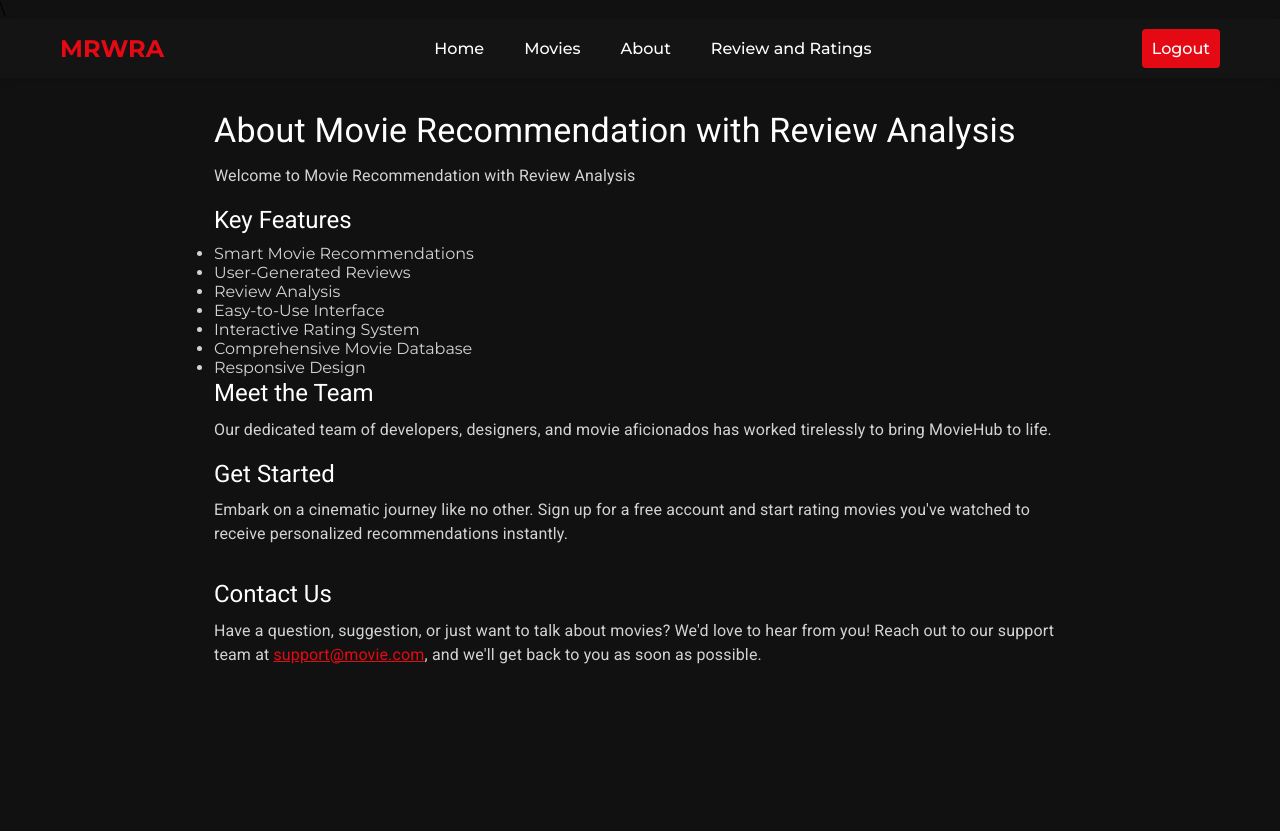
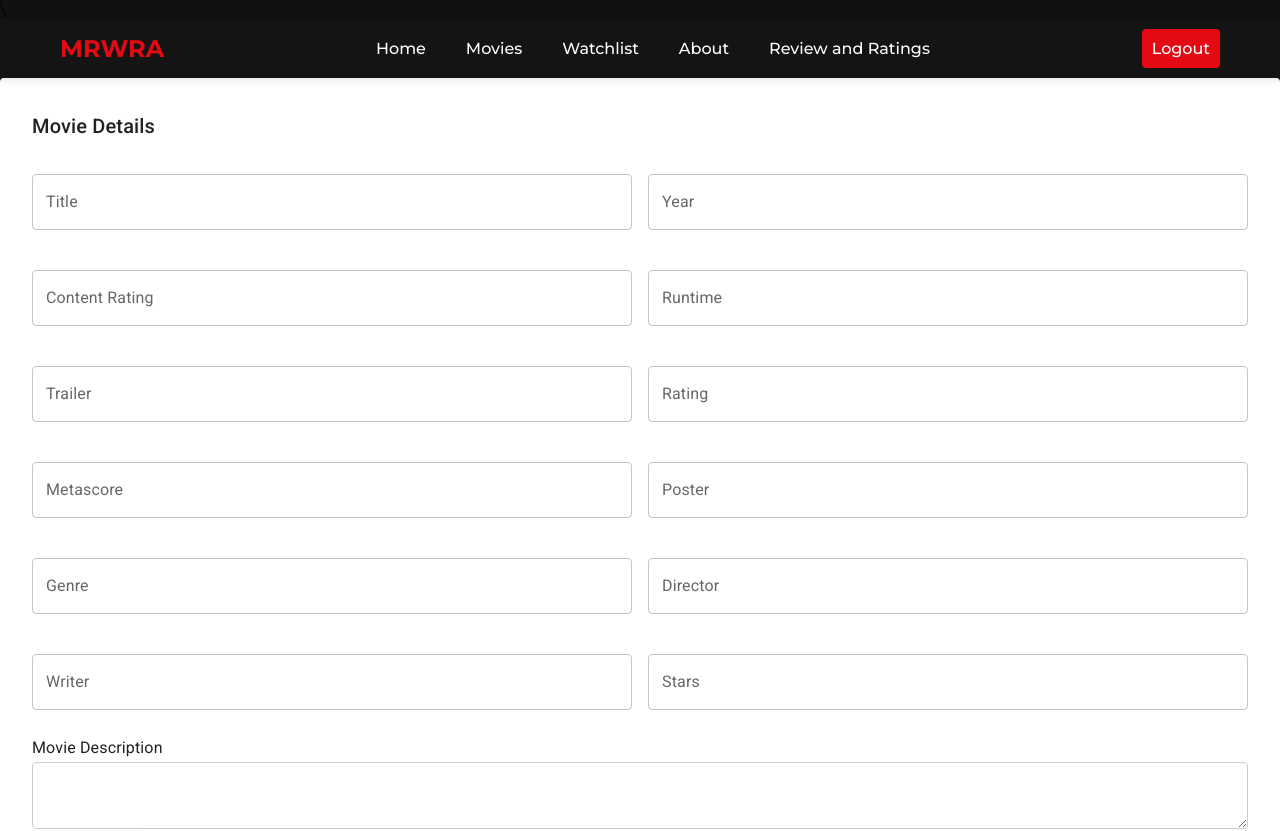
Before and after one commit to Suyashaa14/MRWRA-frontend, a React (Create React App) app: page /about in a window 1280 px wide. Shown: the top 831 px of the page. Before the commit the page ends 800 px from the top, so only its background shows below. Built offline with nearby package versions, Linux system fonts and the light colour scheme.

Commit message:
Added features with add movie from admin

```diff
--- a/src/App.js
+++ b/src/App.js
@@ -1,5 +1,6 @@
 import "./App.css";
 import MovieCard from "./Pages/Components/MovieCard";
+import Watchlist from "./Pages/WatchList";
 import Home from "./Pages/Home";
 import MovieRatings from "./Pages/MovieRatings";
 import Movies from "./Pages/Movies";
@@ -19,6 +20,7 @@ function App() {
           <Route path="/login" element={<Login />} />
           <Route path="/home" element={<Home />} />
           <Route path="/movie" element={<Movies />} />
+          <Route path="/watchlist" element={<Watchlist />} />
           <Route path="/about" element={<About />} />
           <Route path="/movieratings" element={<MovieRatings />} />
           <Route path="/search/:id" element={<SearchResult />} />
--- a/src/Pages/About.js
+++ b/src/Pages/About.js
@@ -2,11 +2,13 @@ import React from "react";
 import { Container, Typography, Button } from "@mui/material";
 import { Link } from "react-router-dom";
 import NavBar from "./Components/NavBar";
+import MovieList from "./Admin";
 
 const About = () => {
   return (
     <>
       <NavBar />
+      <MovieList />
       <Container maxWidth="md" sx={{ mt: 4 }}>
         <Typography variant="h4" gutterBottom sx={{ color: "#fff" }}>
           About Movie Recommendation with Review Analysis
--- /dev/null
+++ b/src/Pages/Admin/add/index.js
@@ -0,0 +1,224 @@
+import React, { useState } from "react";
+import TextField from "@mui/material/TextField";
+import Button from "@mui/material/Button";
+import Card from "@mui/material/Card";
+import CardContent from "@mui/material/CardContent";
+import Grid from "@mui/material/Grid";
+import Typography from "@mui/material/Typography";
+import TextareaAutosize from "@mui/material/TextareaAutosize";
+
+const AddMovie = () => {
+  const [movieData, setMovieData] = useState({
+    title: "",
+    year: null,
+    contentRating: "",
+    runtime: "",
+    description: "",
+    rating: null,
+    poster: "",
+    genre: "",
+    director: "",
+    metascore: null,
+    writer: "",
+    stars: "",
+    trailer: "",
+  });
+
+  const handleChange = (e) => {
+    const { name, value } = e.target;
+    let parsedValue = value;
+
+    if (name === "year" || name === "rating" || name === "metascore") {
+      // Use parseFloat for rating and metascore, and parseInt for year
+      parsedValue = name === "year" ? parseInt(value) : parseFloat(value);
+    }
+
+    setMovieData({ ...movieData, [name]: parsedValue });
+  };
+  const handleSubmit = async (e) => {
+    e.preventDefault();
+
+    // Prepare the data to be sent in the request body
+    const requestData = {
+      ...movieData,
+      movieId: "tt1234567", // You can set the movieId as needed
+    };
+
+    try {
+      const response = await fetch("http://localhost:8005/movies/create", {
+        method: "POST",
+        headers: {
+          "Content-Type": "application/json",
+        },
+        body: JSON.stringify(requestData),
+      });
+
+      if (response.ok) {
+        console.log("Movie data sent successfully!");
+        // Handle success
+      } else {
+        console.error("Request failed with status:", response.status);
+        // Handle error
+      }
+    } catch (error) {
+      console.error("An error occurred:", error);
+      // Handle network or other errors
+    }
+  };
+
+  return (
+    <Card style={{ backgroundColor: "white", padding: "16px" }}>
+      <CardContent>
+        <form onSubmit={handleSubmit}>
+          <Grid container spacing={2}>
+            <Grid item xs={12}>
+              <Typography variant="h6">Movie Details</Typography>
+            </Grid>
+            <Grid item xs={6}>
+              <TextField
+                label="Title"
+                name="title"
+                value={movieData.title}
+                onChange={handleChange}
+                fullWidth
+                margin="normal"
+              />
+            </Grid>
+            <Grid item xs={6}>
+              <TextField
+                label="Year"
+                name="year"
+                type="number"
+                value={movieData.year}
+                onChange={handleChange}
+                fullWidth
+                margin="normal"
+              />
+            </Grid>
+            <Grid item xs={6}>
+              <TextField
+                label="Content Rating"
+                name="contentRating"
+                value={movieData.contentRating}
+                onChange={handleChange}
+                fullWidth
+                margin="normal"
+              />
+            </Grid>
+            <Grid item xs={6}>
+              <TextField
+                label="Runtime"
+                name="runtime"
+                value={movieData.runtime}
+                onChange={handleChange}
+                fullWidth
+                margin="normal"
+              />
+            </Grid>
+
+            <Grid item xs={6}>
+              <TextField
+                label="Trailer"
+                name="trailer"
+                value={movieData.trailer}
+                onChange={handleChange}
+                fullWidth
+                margin="normal"
+              />
+            </Grid>
+            <Grid item xs={6}>
+              <TextField
+                label="Rating"
+                name="rating"
+                type="number" // Set the input type to "number"
+                value={movieData.rating}
+                onChange={handleChange}
+                fullWidth
+                margin="normal"
+              />
+            </Grid>
+            <Grid item xs={6}>
+              <TextField
+                label="Metascore"
+                name="metascore"
+                type="number" // Set the input type to "number"
+                value={movieData.metascore}
+                onChange={handleChange}
+                fullWidth
+                margin="normal"
+              />
+            </Grid>
+            <Grid item xs={6}>
+              <TextField
+                label="Poster"
+                name="poster"
+                value={movieData.poster}
+                onChange={handleChange}
+                fullWidth
+                margin="normal"
+              />
+            </Grid>
+            <Grid item xs={6}>
+              <TextField
+                label="Genre"
+                name="genre"
+                value={movieData.genre}
+                onChange={handleChange}
+                fullWidth
+                margin="normal"
+              />
+            </Grid>
+            <Grid item xs={6}>
+              <TextField
+                label="Director"
+                name="director"
+                value={movieData.director}
+                onChange={handleChange}
+                fullWidth
+                margin="normal"
+              />
+            </Grid>
+            <Grid item xs={6}>
+              <TextField
+                label="Writer"
+                name="writer"
+                value={movieData.writer}
+                onChange={handleChange}
+                fullWidth
+                margin="normal"
+              />
+            </Grid>
+            <Grid item xs={6}>
+              <TextField
+                label="Stars"
+                name="stars"
+                value={movieData.stars}
+                onChange={handleChange}
+                fullWidth
+                margin="normal"
+              />
+            </Grid>
+            <Grid item xs={12}>
+              <Typography variant="subtitle1">Movie Description</Typography>
+              <TextareaAutosize
+                minRows={3}
+                maxRows={10}
+                aria-label="Movie Description"
+                name="description"
+                value={movieData.description}
+                onChange={handleChange}
+                fullWidth
+                style={{ width: "100%" }}
+              />
+            </Grid>
+          </Grid>
+          <Button variant="contained" color="primary" type="submit">
+            Add Movie
+          </Button>
+        </form>
+      </CardContent>
+    </Card>
+  );
+};
+
+export default AddMovie;
--- /dev/null
+++ b/src/Pages/Admin/index.js
@@ -0,0 +1,12 @@
+import React from "react";
+import AddMovie from "./add";
+
+function MovieList() {
+  return (
+    <div className="App">
+      <AddMovie />
+    </div>
+  );
+}
+
+export default MovieList;
--- a/src/Pages/Components/NavBar.js
+++ b/src/Pages/Components/NavBar.js
@@ -26,6 +26,9 @@ const NavBar = () => {
           <Link to="/movie" className="navbar__link">
             Movies
           </Link>
+          <Link to="/watchlist" className="navbar__link">
+            Watchlist
+          </Link>
           <Link to="/about" className="navbar__link">
             About
           </Link>
--- /dev/null
+++ b/src/Pages/Components/styles/RandomMoviePicker.css
@@ -0,0 +1,44 @@
+/* RandomMoviePicker.css */
+
+.random-movie-picker {
+  background-color: #141414;
+  color: white;
+  padding: 20px;
+  border-radius: 10px;
+  box-shadow: 0px 0px 10px rgba(0, 0, 0, 0.2);
+  text-align: center;
+}
+
+.header {
+  font-size: 24px;
+  margin-bottom: 15px;
+}
+
+.button {
+  background-color: red;
+  color: white;
+  padding: 10px 20px;
+  border: none;
+  border-radius: 5px;
+  font-size: 16px;
+  cursor: pointer;
+  transition: background-color 0.3s;
+}
+
+.button:hover {
+  background-color: darkred;
+}
+
+.movie-details {
+  margin-top: 20px;
+}
+
+.movie-title {
+  font-size: 20px;
+  margin-bottom: 10px;
+}
+
+.movie-description {
+  font-size: 16px;
+  line-height: 1.5;
+}
--- a/src/Pages/Movies.js
+++ b/src/Pages/Movies.js
@@ -3,6 +3,7 @@ import MovieCard from "./Components/MovieCard";
 import NavBar from "./Components/NavBar";
 import Footer from "./Components/Footer";
 import "./Components/styles/MovieStyles.css";
+import RandomMoviePicker from "./RandomMoviePicker";
 
 const MoviePage = () => {
   const apiKey = "api_key=b97316ed479ee4226afefc88d1792909";
@@ -70,6 +71,8 @@ const MoviePage = () => {
             </div>
           </div>
         </div>
+        <RandomMoviePicker list={list} />
+
         {/* Rendering recommended movies */}
         <div style={{ maxWidth: "90vw", margin: "0 auto" }}>
           {recommendedMovies.length > 0 && (
--- /dev/null
+++ b/src/Pages/RandomMoviePicker.js
@@ -0,0 +1,28 @@
+import React, { useState } from "react";
+import MovieCard from "./Components/MovieCard"; // Import your MovieCard component
+import "./Components/styles/RandomMoviePicker.css"; // Import your CSS file for styling
+
+const RandomMoviePicker = ({ list }) => {
+  const [randomMovie, setRandomMovie] = useState(null);
+
+  const pickRandomMovie = () => {
+    const randomIndex = Math.floor(Math.random() * list.length);
+    setRandomMovie(list[randomIndex]);
+  };
+
+  return (
+    <div className="random-movie-picker">
+      <h2 className="header">Random Movie Picker</h2>
+      <button className="button" onClick={pickRandomMovie}>
+        Pick a Random Movie
+      </button>
+      {randomMovie && (
+        <div className="movie-details">
+          <MovieCard movie={randomMovie} />
+        </div>
+      )}
+    </div>
+  );
+};
+
+export default RandomMoviePicker;
--- /dev/null
+++ b/src/Pages/WatchList.js
@@ -0,0 +1,21 @@
+import React from "react";
+import MovieCard from "./Components/MovieCard";
+
+const WatchlistPage = ({ watchlist, movies }) => {
+  const watchlistMovies = watchlist.map((movieId) =>
+    movies.find((movie) => movie.id === movieId)
+  );
+
+  return (
+    <div>
+      <h2>My Watchlist</h2>
+      <div className="movie-list">
+        {watchlistMovies.map((movie) => (
+          <MovieCard key={movie.id} movie={movie} />
+        ))}
+      </div>
+    </div>
+  );
+};
+
+export default WatchlistPage;
--- a/src/useAuth.js
+++ b/src/useAuth.js
@@ -4,8 +4,6 @@ export function useAuth() {
   const navigate = useNavigate();
 
   const isAuthenticated = () => {
-    // Replace this with your authentication logic
-    // For example, check if the JWT token is present in localStorage or a cookie
     const jwtToken = localStorage.getItem("jwtToken");
     return !!jwtToken;
   };
```
Also changed, not shown: src/Pages/SearchResult.js (+30 -5 lines).
